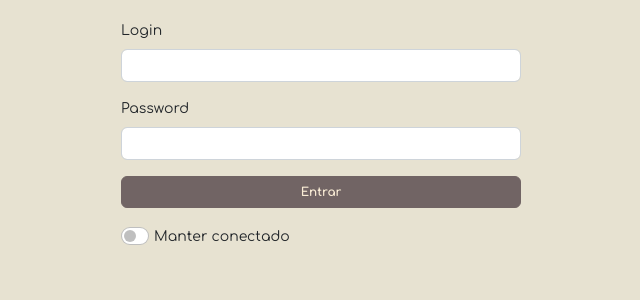
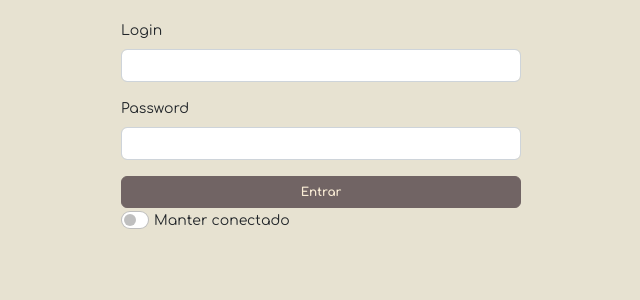
Before and after one commit to reinaldofox/oxtreet, a React (Vite) app: page / in a window 1280 px wide. Shown: the top 300 px of the page, without its empty margins (319-959 px from the left). Built offline with nearby package versions, Linux system fonts and the light colour scheme; a web font is replaced by a local one.

Commit message:
Melhoria na funcionalidade de login

```diff
--- a/src/App.jsx
+++ b/src/App.jsx
@@ -4,6 +4,7 @@ import Form from 'react-bootstrap/Form'
 import { Outlet } from 'react-router-dom'
 import './App.css'
 import Header from './components/layout/Header'
+import Login from './components/Login/Login'
 import Footer from './components/layout/Footer'
 import API from './utils/API'
 import Dialog from './utils/Dialog'
@@ -22,30 +23,15 @@ const App = () => {
   const appRef = useRef()
   const [small, setSmall] = useState(false)
 
-  const [login, setLogin] = useState('')
-  const [password, setPassword] = useState('')
+  const [loginData, setLoginData] = useState({login: "", password: "", manterLogado: false})
   const [user, setUser] = useState(null)
-  const [manterConectado, setManterConectado] = useState(false)
 
-  const handleLogin = async (ev) => {
-    ev.preventDefault()
-    await API.fetchRequest('POST', '/app/login', { login, password })
-      .then(data => {
-        if (data.errors) {
-          Dialog.show('error', data.errors)
-          return
-        }
-        storeUser(data)
-      })
-    .catch(error => console.log('error', error))
-  }
-
-  const storeUser = data => {
-    if (data) {
-      setUser(data)
+  const storeUser = user => {
+    if (user) {
+      setUser(user)
       loadAppValues()
       showApp()
-      if (manterConectado) {
+      if (manterLogado) {
         localStorage.setItem('userSession', JSON.stringify(data))
       } else {
         localStorage.removeItem('userSession')
@@ -86,24 +72,13 @@ const App = () => {
     <>
       <div className='Dialog' id='Dialog'> </div>
       {user ?
-          <div id='main' ref={mainRef}>
-            <Header user={user} class={small ? 'small_header' : ''} />
-            <div className="App" ref={appRef}><Outlet context={user}/></div>
-            <Footer />
-          </div>
+        <div id='main' ref={mainRef}>
+          <Header user={user} class={small ? 'small_header' : ''} />
+          <div className="App" ref={appRef}><Outlet context={user}/></div>
+          <Footer />
+        </div>
         :
-        <Form id='formLogin' method='post' onSubmit={ev => handleLogin(ev)}>
-          <Form.Group className="mb-3" controlId="inputLogin">
-            <Form.Label>Login</Form.Label>
-            <Form.Control type="text" required value={login} onChange={e => {setLogin(e.target.value.trim())}}/>
-          </Form.Group>
-          <Form.Group className="mb-3" controlId="inputPassword">
-            <Form.Label>Password</Form.Label>
-            <Form.Control type="password" required value={password} onChange={e => {setPassword(e.target.value.trim())}}/>
-          </Form.Group>
-          <Button variant="primary" className="w-100 btn-secondary mb-3" type="submit"> Entrar </Button>
-          <Form.Switch label={"Manter conectado"} onClick={() => setManterConectado(!manterConectado)} />
-        </Form>
+        <Login state={{ loginData, setLoginData, storeUser }} />
       }
     </>
   );
--- a/src/components/Login/Login.jsx
+++ b/src/components/Login/Login.jsx
@@ -1,24 +1,25 @@
-import React, { useState } from 'react'
 import Button from 'react-bootstrap/Button'
 import Form from 'react-bootstrap/Form'
 import API from '../../utils/API'
-// import Dialog from '../../utils/Dialog'
+import Dialog from '../../utils/Dialog'
 import './Login.css'
 
-const Login = () => {
+const Login = (props) => {
 
-  const [login, setLogin] = useState('')
-  const [password, setPassword] = useState('')
+  const { loginData, setLoginData, storeUser } = props.state
 
   const handleLogin = async (ev) => {
     ev.preventDefault()
+    const { login, password } = loginData
     await API.fetchRequest('POST', '/app/login', { login, password })
-    .then(data => storeUser(data))
+      .then(data => {
+        if (data.errors) {
+          Dialog.show('error', data.errors)
+          return
+        }
+        storeUser(data)
+      })
     .catch(error => console.log('error', error))
-  }
-
-  const storeUser = data => {
-    sessionStorage.setItem('userSession', JSON.stringify(data))
   }
 
   return(
@@ -26,15 +27,20 @@ const Login = () => {
 
       <Form.Group className="mb-3" controlId="inputLogin">
         <Form.Label>Login</Form.Label>
-        <Form.Control type="text" required value={login} onChange={e => {setLogin(e.target.value.trim())}}/>
-      </Form.Group>
+        <Form.Control type="text" required value={loginData.login}
+          onChange={e =>  setLoginData({ ...loginData, login: e.target.value.trim()})} />
+          </Form.Group>
 
       <Form.Group className="mb-3" controlId="inputPassword">
         <Form.Label>Password</Form.Label>
-        <Form.Control type="password" required value={password} onChange={e => {setPassword(e.target.value.trim())}}/>
+        <Form.Control type="password" required value={loginData.password}
+          onChange={e =>  setLoginData({ ...loginData, password: e.target.value.trim()})} />
       </Form.Group>
 
       <Button variant="primary" className="w-100 btn-secondary" type="submit"> Entrar </Button>
+      <Form.Switch label={"Manter conectado"} checked={loginData.manterLogado}
+          onChange={e =>  setLoginData({ ...loginData, manterLogado: loginData.manterLogado})} />
+        {/* onClick={() => setManterConectado(!manterConectado)} />  */}
 
     </Form>
   )
--- a/src/utils/API.js
+++ b/src/utils/API.js
@@ -14,7 +14,7 @@ class API {
         // 'charset': 'UTF-8',
         'authentication': token ? 'Bearer ' + token : null,
       },
-      body: body ? JSON.stringify(body) : null,
+      body: body ? JSON.stringify(body) : null
     }
   }
 
```
